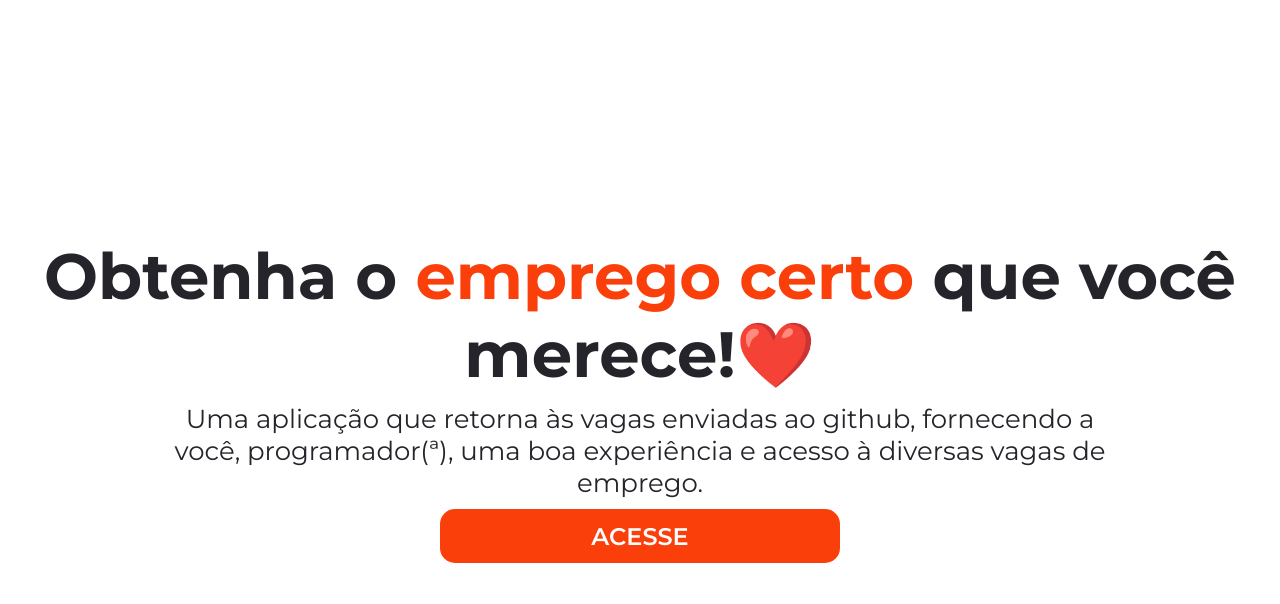
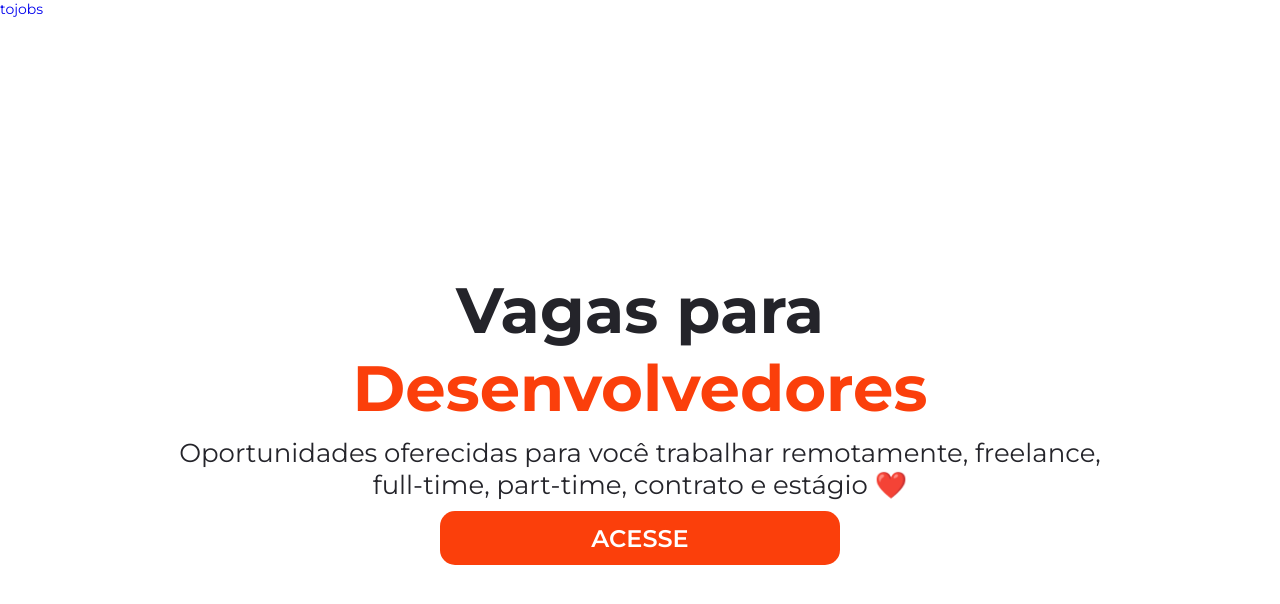
Before and after one commit to Rafael-doctom/tojobs, a plain HTML site: page index.html in a window 1280 px wide. Drawn offline with Linux system fonts and the light colour scheme.

Commit message:
Title, paragraph changed

```diff
--- a/index.html
+++ b/index.html
@@ -22,13 +22,18 @@
 
 <body>
 
+    <header>
+        <span><a href="/">tojobs</a></span>
+    </header>
+
     <div class="container">
         <h1>
-            Obtenha o <font class="txt-color">emprego certo</font> que você merece!❤️
+            Vagas para<br />
+            <font class="txt-color">Desenvolvedores</font>
         </h1>
         <p>
-            Uma aplicação que retorna às vagas enviadas ao github, fornecendo a você, programador(ª), uma boa
-            experiência e acesso à diversas vagas de emprego.
+            Oportunidades oferecidas para você trabalhar remotamente, freelance, full-time, part-time, contrato e
+            estágio ❤️
         </p>
         <a href="/jobs.html">Acesse</a>
     </div>
```
